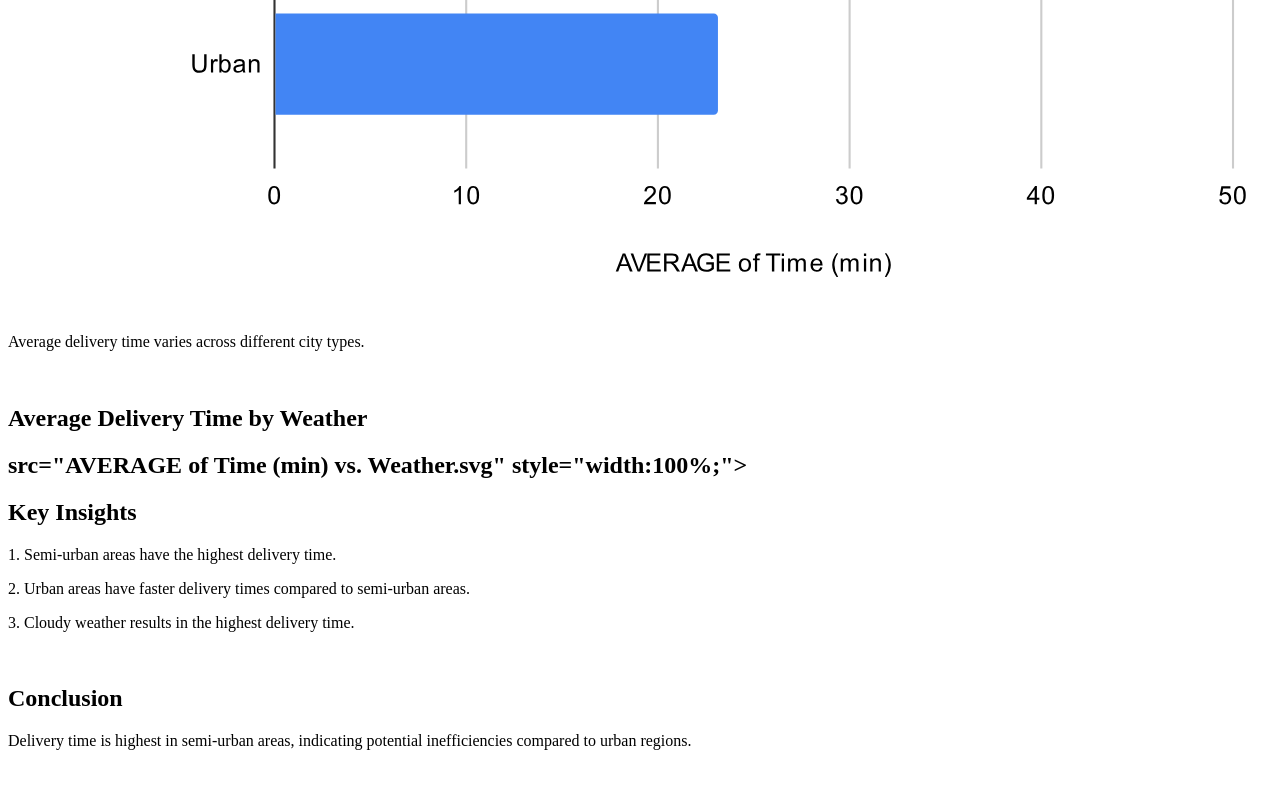
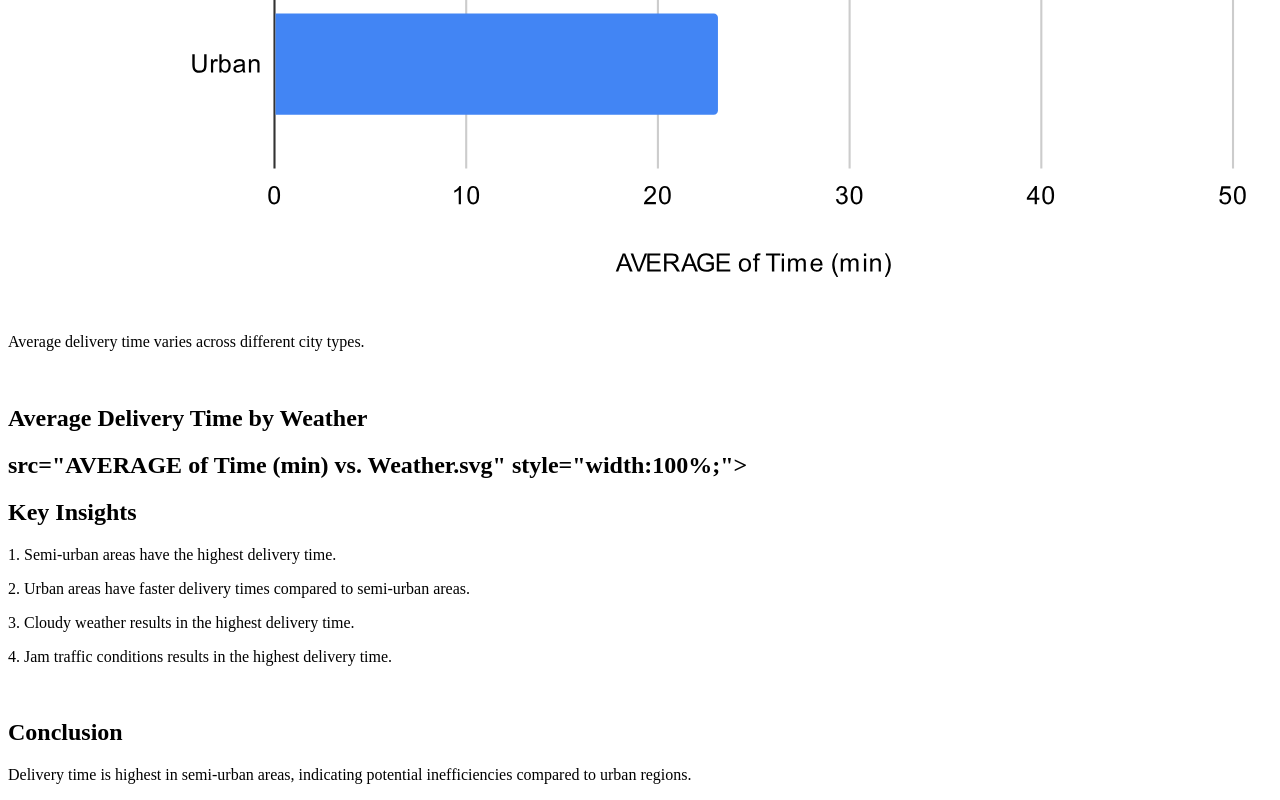
Before and after one commit to Ginger-Osinuga/Food-Delivery-Analysis, a plain HTML site: page index.html in a window 1280 px wide. Shown: the part 578-1378 px from the top of the page. Before the commit the page ends 1344 px from the top, so only its background shows below. Drawn offline with Linux system fonts and the light colour scheme.

Commit message:
Update index.html

```diff
--- a/index.html
+++ b/index.html
@@ -10,6 +10,7 @@
 <p>1. Semi-urban areas have the highest delivery time.</p>
 <p>2. Urban areas have faster delivery times compared to semi-urban areas.</p>
 <p>3. Cloudy weather results in the highest delivery time.</p>
+<p>4. Jam traffic conditions results in the highest delivery time.</p>
 <br>
 <h2>Conclusion</h2>
 <p>Delivery time is highest in semi-urban areas, indicating potential inefficiencies compared to urban regions.</p>
```
